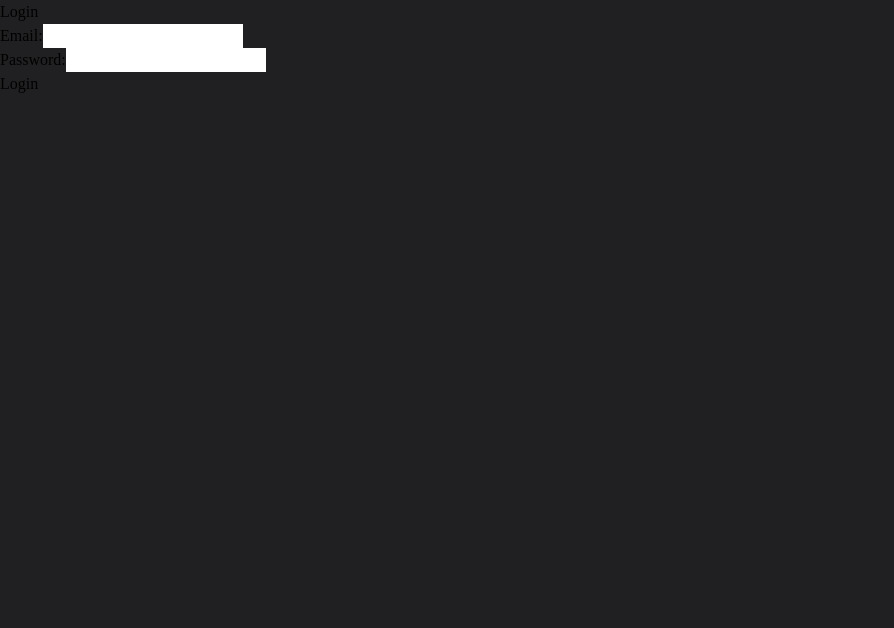
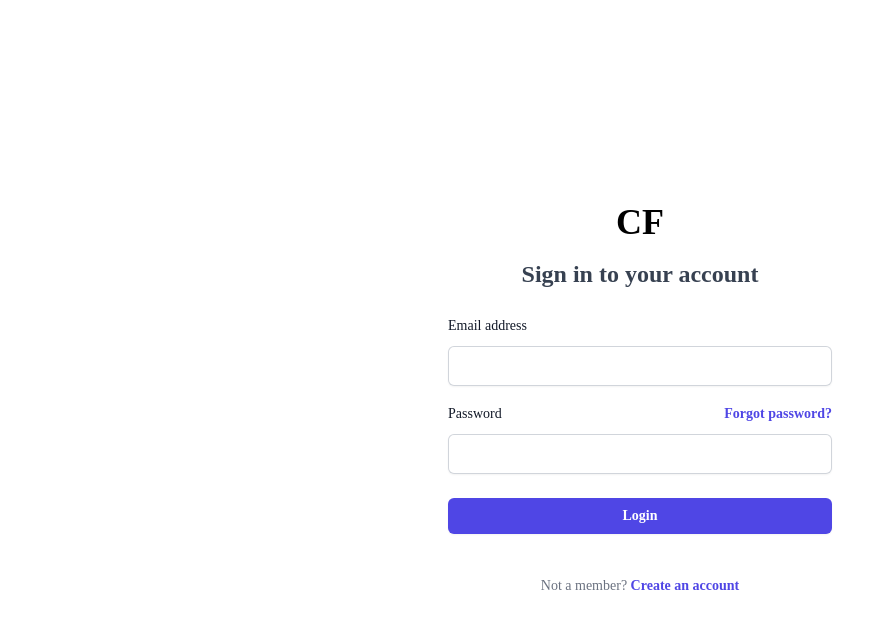
Before and after one commit to vinulays/chatify, a React (Create React App) app: page /login in a window 1280 px wide. Shown: the top 628 px of the page, without its empty margins (0-894 px from the left). Built offline with nearby package versions, Linux system fonts and the light colour scheme; the HTML template or start-up script is replaced by a standard one.

Commit message:
feat: login style

```diff
--- a/src/components/Login.jsx
+++ b/src/components/Login.jsx
@@ -1,7 +1,7 @@
 // src/components/Login.js
 import React, { useState } from "react";
 import { useDispatch, useSelector } from "react-redux";
-import { Navigate } from "react-router-dom";
+import { Link, Navigate } from "react-router-dom";
 import { loginUser } from "../features/authSlice";
 
 const Login = () => {
@@ -25,33 +25,95 @@ const Login = () => {
   }
 
   return (
-    <form onSubmit={handleSubmit}>
-      <h2>Login</h2>
-      {error && <p style={{ color: "red" }}>{error}</p>}
-      <div>
-        <label>Email:</label>
+    <div className="flex items-center justify-center min-h-screen bg-white">
+      <form
+        onSubmit={handleSubmit}
+        className="w-full max-w-md bg-white p-8 rounded-lg"
+      >
+        <div className="sm:mx-auto sm:w-full sm:max-w-sm">
+          <h1 className="text-center font-bold text-4xl">CF</h1>
+          <h2 className="text-2xl font-semibold text-gray-700 text-center mb-6 mt-4">
+            Sign in to your account
+          </h2>
+        </div>
+
+        {error && (
+          <p className="text-red-500 text-sm text-center mb-4">{error}</p>
+        )}
+
+        <div className="mb-4">
+          <label
+            htmlFor="email"
+            className="block text-sm/6 font-medium text-gray-900"
+          >
+            Email address
+          </label>
+          <div className="mt-2">
             <input
+              id="email"
+              name="email"
               type="email"
-          name="email"
               value={formData.email}
               onChange={handleChange}
               required
+              autoComplete="email"
+              className="block w-full rounded-md border-0 px-4 py-2 text-gray-900 shadow-sm ring-1 ring-inset ring-gray-300 placeholder:text-gray-400 focus:ring-2 focus:ring-inset focus:ring-indigo-600 sm:text-sm/6"
             />
           </div>
-      <div>
-        <label>Password:</label>
+        </div>
+
+        <div className="mb-6">
+          <div className="flex items-center justify-between">
+            <label
+              htmlFor="password"
+              className="block text-sm/6 font-medium text-gray-900"
+            >
+              Password
+            </label>
+            <div className="text-sm">
+              <a
+                href="/"
+                className="font-semibold text-indigo-600 hover:text-indigo-500"
+              >
+                Forgot password?
+              </a>
+            </div>
+          </div>
+          <div className="mt-2">
             <input
+              id="password"
+              name="password"
               type="password"
-          name="password"
               value={formData.password}
               onChange={handleChange}
               required
+              autoComplete="current-password"
+              className="block px-4 py-2 w-full rounded-md border-0  text-gray-900 shadow-sm ring-1 ring-inset ring-gray-300 placeholder:text-gray-400 focus:ring-2 focus:ring-inset focus:ring-indigo-600 sm:text-sm/6"
             />
           </div>
-      <button type="submit" disabled={loading}>
+        </div>
+
+        <button
+          type="submit"
+          disabled={loading}
+          className={`flex w-full justify-center rounded-md bg-indigo-600 px-3 py-1.5 text-sm/6 font-semibold text-white shadow-sm hover:bg-indigo-500 focus-visible:outline focus-visible:outline-2 focus-visible:outline-offset-2 focus-visible:outline-indigo-600 ${
+            loading ? "cursor-not-allowed" : ""
+          }`}
+        >
           {loading ? "Logging in..." : "Login"}
         </button>
+
+        <p className="mt-10 text-center text-sm/6 text-gray-500">
+          Not a member?{" "}
+          <Link
+            to="/signup"
+            className="font-semibold text-indigo-600 hover:text-indigo-500"
+          >
+            Create an account
+          </Link>
+        </p>
       </form>
+    </div>
   );
 };
 
--- a/src/components/LogoutDialog.jsx
+++ b/src/components/LogoutDialog.jsx
@@ -1,4 +1,3 @@
-// src/components/LogoutDialog.js
 import { Fragment } from "react";
 import {
   Dialog,
@@ -13,9 +12,10 @@ import { logout } from "../features/authSlice";
 const LogoutDialog = ({ isOpen, onClose }) => {
   const dispatch = useDispatch();
 
+  // * dispatching the logout action
   const handleLogout = () => {
     dispatch(logout());
-    onClose(); // Close dialog after logout
+    onClose();
   };
 
   return (
--- a/src/components/Signup.jsx
+++ b/src/components/Signup.jsx
@@ -1,7 +1,7 @@
 import React from "react";
 
 const Signup = () => {
-  return <div>Signup</div>;
+  return <div className="min-h-screen bg-white">Signup</div>;
 };
 
 export default Signup;
```
Lines whose indentation alone changed are shown as unchanged.
